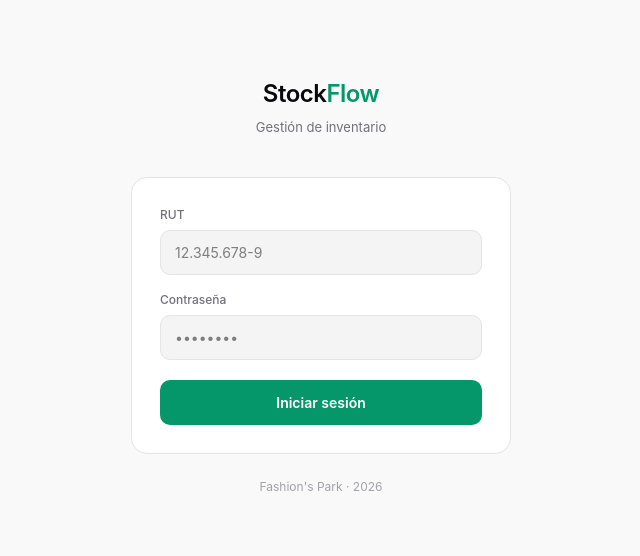
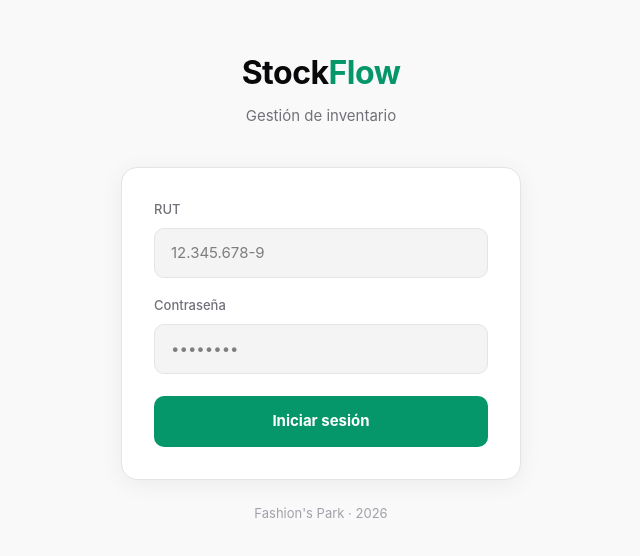
Before and after one commit to Litbenyii/realstockflow, a Next.js app in the folder frontend/: page /login in a window 1280 px wide. Shown: the part 114-670 px from the top of the page, without its empty margins (319-959 px from the left). Built offline with nearby package versions, Linux system fonts and the light colour scheme; no server answers.

Commit message:
fix: login centrado y tipografía más grande

```diff
--- a/frontend/app/login/page.tsx
+++ b/frontend/app/login/page.tsx
@@ -41,57 +41,95 @@ export default function LoginPage() {
     }
   }
 
-  const s = {
-    input: {
-      width: '100%', background: 'var(--bg-input)', border: '1px solid var(--border)',
-      color: 'var(--text)', borderRadius: '10px', padding: '11px 14px',
-      fontSize: '14px', outline: 'none', fontFamily: 'inherit', boxSizing: 'border-box',
-      transition: 'border-color 0.15s',
-    } as React.CSSProperties,
-    label: {
-      fontSize: '12px', color: 'var(--text-secondary)',
-      display: 'block', marginBottom: '6px', fontWeight: '500',
-    } as React.CSSProperties,
-  }
+  return (
+    <div style={{
+      minHeight: '100vh',
+      background: 'var(--bg)',
+      display: 'flex',
+      flexDirection: 'column',
+      alignItems: 'center',
+      justifyContent: 'center',
+      padding: '24px',
+    }}>
+      <div style={{ width: '100%', maxWidth: '400px' }}>
 
-  return (
-    <div style={{ minHeight: '100vh', background: 'var(--bg)', display: 'flex', alignItems: 'center', justifyContent: 'center', padding: '24px' }}>
-      <div style={{ width: '100%', maxWidth: '380px' }}>
-
+        {/* Logo */}
         <div style={{ textAlign: 'center', marginBottom: '40px' }}>
-          <h1 style={{ fontSize: '24px', fontWeight: '600', letterSpacing: '-0.5px', color: 'var(--text)', margin: 0 }}>
+          <h1 style={{ fontSize: '32px', fontWeight: '700', letterSpacing: '-0.5px', color: 'var(--text)', margin: 0 }}>
             Stock<span style={{ color: 'var(--teal)' }}>Flow</span>
           </h1>
-          <p style={{ fontSize: '13px', color: 'var(--text-secondary)', marginTop: '6px' }}>Gestión de inventario</p>
+          <p style={{ fontSize: '15px', color: 'var(--text-secondary)', marginTop: '8px' }}>Gestión de inventario</p>
         </div>
 
-        <div style={{ background: 'var(--bg-card)', border: '1px solid var(--border)', borderRadius: '16px', padding: '28px' }}>
-          <form onSubmit={handleLogin} style={{ display: 'flex', flexDirection: 'column', gap: '16px' }}>
+        {/* Card */}
+        <div style={{
+          background: 'var(--bg-card)',
+          border: '1.5px solid var(--border)',
+          borderRadius: '16px',
+          padding: '32px',
+          boxShadow: '0 4px 24px rgba(0,0,0,0.06)',
+        }}>
+          <form onSubmit={handleLogin} style={{ display: 'flex', flexDirection: 'column', gap: '18px' }}>
             <div>
-              <label style={s.label}>RUT</label>
-              <input type="text" value={rut} onChange={handleRut} placeholder="12.345.678-9" maxLength={12} style={s.input} required />
+              <label style={{ fontSize: '13px', fontWeight: '500', color: 'var(--text-secondary)', display: 'block', marginBottom: '8px' }}>RUT</label>
+              <input
+                type="text"
+                value={rut}
+                onChange={handleRut}
+                placeholder="12.345.678-9"
+                maxLength={12}
+                style={{
+                  width: '100%', background: 'var(--bg-input)',
+                  border: '1.5px solid var(--border)', color: 'var(--text)',
+                  borderRadius: '10px', padding: '13px 16px',
+                  fontSize: '15px', outline: 'none', fontFamily: 'inherit',
+                  boxSizing: 'border-box', transition: 'border-color 0.15s',
+                }}
+                required
+              />
             </div>
+
             <div>
-              <label style={s.label}>Contraseña</label>
-              <input type="password" value={password} onChange={e => setPassword(e.target.value)} placeholder="••••••••" style={s.input} required />
+              <label style={{ fontSize: '13px', fontWeight: '500', color: 'var(--text-secondary)', display: 'block', marginBottom: '8px' }}>Contraseña</label>
+              <input
+                type="password"
+                value={password}
+                onChange={e => setPassword(e.target.value)}
+                placeholder="••••••••"
+                style={{
+                  width: '100%', background: 'var(--bg-input)',
+                  border: '1.5px solid var(--border)', color: 'var(--text)',
+                  borderRadius: '10px', padding: '13px 16px',
+                  fontSize: '15px', outline: 'none', fontFamily: 'inherit',
+                  boxSizing: 'border-box',
+                }}
+                required
+              />
             </div>
+
             {error && (
-              <div style={{ background: 'var(--red-bg)', border: '1px solid rgba(220,38,38,0.2)', color: 'var(--red)', borderRadius: '8px', padding: '10px 14px', fontSize: '13px' }}>
+              <div style={{ background: 'var(--red-bg)', border: '1px solid var(--red-border)', color: 'var(--red)', borderRadius: '8px', padding: '11px 14px', fontSize: '14px' }}>
                 {error}
               </div>
             )}
-            <button type="submit" disabled={loading} style={{
-              width: '100%', background: 'var(--teal)', color: '#fff', border: 'none',
-              borderRadius: '10px', padding: '12px', fontSize: '14px', fontWeight: '600',
-              cursor: 'pointer', fontFamily: 'inherit', opacity: loading ? 0.6 : 1,
-              marginTop: '4px', transition: 'opacity 0.15s',
-            }}>
+
+            <button
+              type="submit"
+              disabled={loading}
+              style={{
+                width: '100%', background: 'var(--teal)', color: '#fff',
+                border: 'none', borderRadius: '10px', padding: '14px',
+                fontSize: '15px', fontWeight: '700', cursor: 'pointer',
+                fontFamily: 'inherit', opacity: loading ? 0.6 : 1,
+                marginTop: '4px',
+              }}
+            >
               {loading ? 'Iniciando sesión...' : 'Iniciar sesión'}
             </button>
           </form>
         </div>
 
-        <p style={{ textAlign: 'center', fontSize: '12px', color: 'var(--text-muted)', marginTop: '24px' }}>
+        <p style={{ textAlign: 'center', fontSize: '13px', color: 'var(--text-muted)', marginTop: '24px' }}>
           Fashion's Park · {new Date().getFullYear()}
         </p>
       </div>
```
